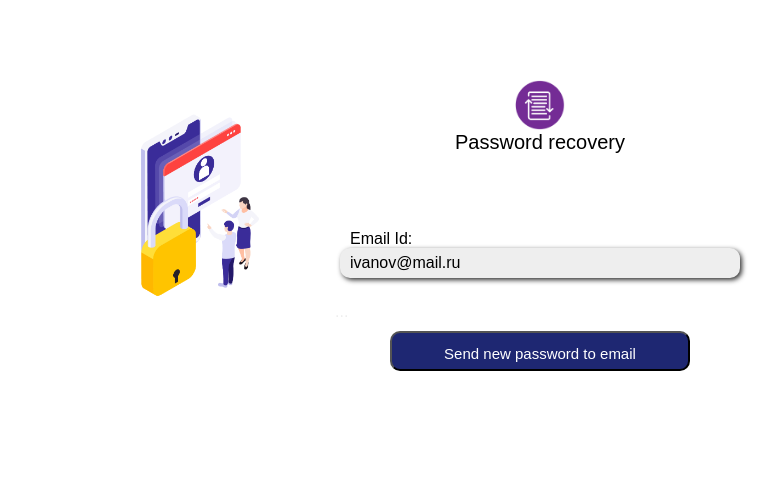
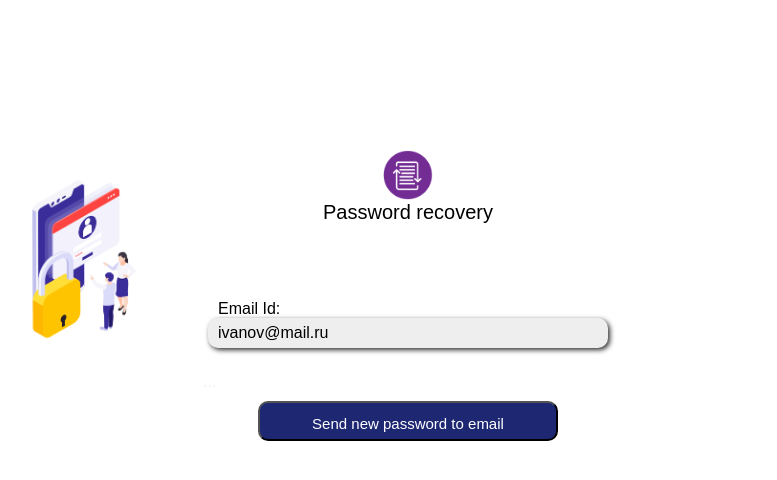
Before and after one commit to ivan-zhirnov/document_repository, an Angular app: page /forgot-password in a window 1280 px wide. Shown: the top 480 px of the page, without its empty margins (275-1052 px from the left). Built offline with nearby package versions, Linux system fonts and the light colour scheme.

Commit message:
fix auth

```diff
--- a/src/app/app.module.ts
+++ b/src/app/app.module.ts
@@ -13,7 +13,6 @@ import {HttpClientModule} from "@angular/common/http";
 import { ForgotPasswordComponent } from './forgot-password/forgot-password.component';
 import {ForgotPasswordRoutingModule} from "./forgot-password/forgot-password-routing.module";
 import {AuthService} from "./auth.service";
-
 @NgModule({
   declarations: [
     AppComponent,
--- a/src/app/forgot-password/forgot-password.component.html
+++ b/src/app/forgot-password/forgot-password.component.html
@@ -1,5 +1,5 @@
 <form (ngSubmit)="resetPassword(forgotPasswordForm.value)" [formGroup]="forgotPasswordForm">
-  <header class="header1">
+  <header class="header">
     <div>
       <img src="assets/images/Login.png" alt="sing_in" class="sing_in">
     </div>
--- a/src/app/forgot-password/forgot-password.module.ts
+++ b/src/app/forgot-password/forgot-password.module.ts
@@ -2,7 +2,7 @@ import { NgModule } from '@angular/core';
 import {ForgotPasswordRoutingModule} from "./forgot-password-routing.module";
 import {FormsModule, ReactiveFormsModule} from "@angular/forms";
 import {ForgotPasswordComponent} from "./forgot-password.component";
-import {ForgotPasswordService} from "./forgot-password.service";
+import {AuthService} from "../auth.service";
 
 
 
@@ -10,6 +10,6 @@ import {ForgotPasswordService} from "./forgot-password.service";
   imports: [ForgotPasswordRoutingModule, FormsModule, ReactiveFormsModule],
   declarations: [ForgotPasswordComponent],
   exports: [ForgotPasswordComponent],
-  providers: [ForgotPasswordService]
+  providers: [AuthService]
 })
 export class ForgotPasswordModule { }
--- a/src/app/login/login.module.ts
+++ b/src/app/login/login.module.ts
@@ -2,12 +2,12 @@ import {NgModule} from "@angular/core";
 import {LoginRoutingModule} from "./login-routing.module";
 import {LoginComponent} from "./login.component";
 import {FormsModule, ReactiveFormsModule} from "@angular/forms";
-import {LoginService} from "./login.service";
+import {AuthService} from "../auth.service";
 
 @NgModule({
   imports: [LoginRoutingModule, FormsModule, ReactiveFormsModule],
   declarations: [LoginComponent],
   exports: [LoginComponent],
-  providers: [LoginService]
+  providers: [AuthService]
 })
 export class LoginModule {}
--- a/src/app/sign-up/sign-up.component.html
+++ b/src/app/sign-up/sign-up.component.html
@@ -1,3 +1,4 @@
+<body>
 <form (ngSubmit)="signUp({value : signUpForm.value})" [formGroup]="signUpForm">
   <header class="header1">
     <div>
@@ -33,3 +34,4 @@
     </div>
   </header>
 </form>
+</body>
--- a/src/app/sign-up/sign-up.module.ts
+++ b/src/app/sign-up/sign-up.module.ts
@@ -2,14 +2,16 @@ import {NgModule} from "@angular/core";
 import {SignUpComponent} from "./sign-up.component";
 import {RouterModule, Routes} from "@angular/router";
 import {SignUpRoutingModule} from "./sign-up-routing.module";
+import {AuthService} from "../auth.service";
+import {FormsModule, ReactiveFormsModule} from "@angular/forms";
 
 
 @NgModule({
   imports: [
-    SignUpRoutingModule
+    SignUpRoutingModule, FormsModule, ReactiveFormsModule
   ],
   exports: [SignUpComponent],
   declarations: [SignUpComponent],
-  providers: []
+  providers: [AuthService]
 })
 export class SignUpModule {}
--- a/src/styles.css
+++ b/src/styles.css
@@ -11,6 +11,10 @@ body, h1, h2, h3, h4, h5, h6, p, ol, ul {
   margin: 0;
   padding: 0;
   font-weight: normal;
+}
+
+button {
+  cursor: pointer;
 }
 
 ol, ul {
```
